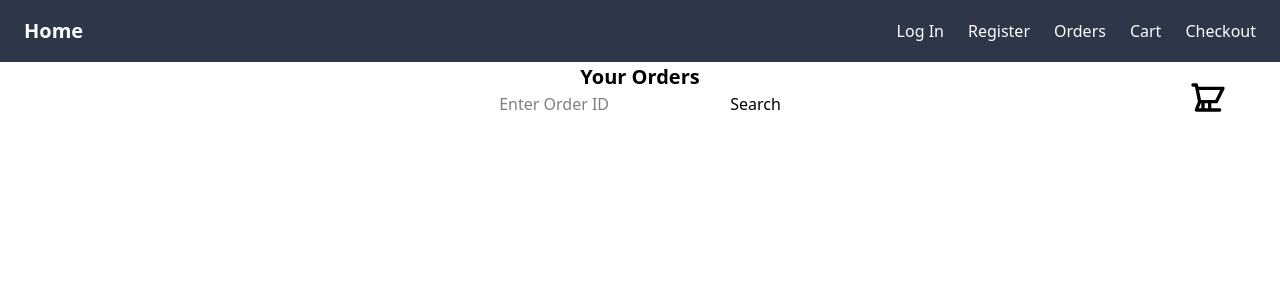
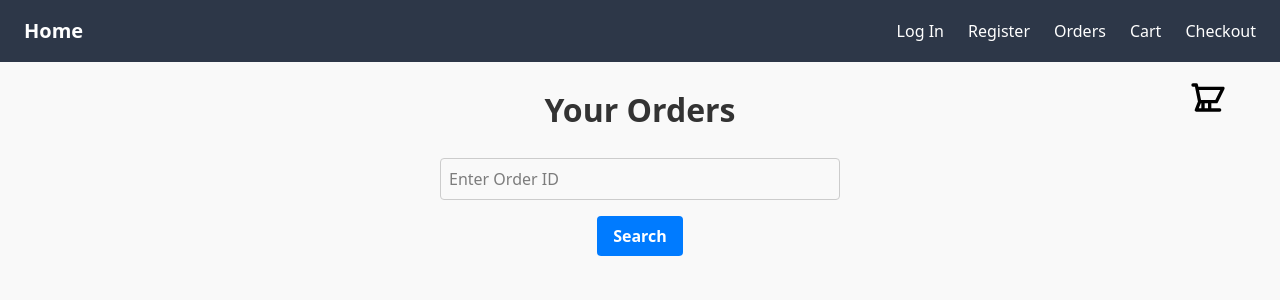
Before and after one commit to mwrowan89/restaurant-ordering-frontend, a React (Vite) app: page /orders in a window 1280 px wide. Shown: the top 300 px of the page. Built offline with nearby package versions, Linux system fonts and the light colour scheme.

Commit message:
Updated order search component with css

```diff
--- /dev/null
+++ b/src/components/Orders.css
@@ -0,0 +1,98 @@
+.orders-container {
+  padding: 24px;
+  background-color: #f9f9f9;
+  min-height: 100vh;
+}
+
+.orders-title {
+  font-size: 2rem;
+  font-weight: bold;
+  text-align: center;
+  color: #333;
+  margin-bottom: 24px;
+}
+
+.search-container {
+  display: flex;
+  flex-direction: column;
+  align-items: center;
+  margin-bottom: 32px;
+}
+
+.search-input {
+  width: 100%;
+  max-width: 400px;
+  padding: 8px;
+  border: 1px solid #ccc;
+  border-radius: 4px;
+  margin-bottom: 16px;
+  font-size: 1rem;
+}
+
+.search-button {
+  padding: 8px 16px;
+  background-color: #007bff;
+  color: white;
+  font-weight: bold;
+  border: none;
+  border-radius: 4px;
+  cursor: pointer;
+  transition: background-color 0.3s;
+}
+
+.search-button:hover {
+  background-color: #0056b3;
+}
+
+.search-result {
+  background-color: white;
+  padding: 16px;
+  border-radius: 8px;
+  box-shadow: 0 2px 4px rgba(0, 0, 0, 0.1);
+  margin-bottom: 32px;
+}
+
+.search-result-title {
+  font-size: 1.5rem;
+  font-weight: bold;
+  color: #555;
+  margin-bottom: 16px;
+}
+
+.no-orders {
+  text-align: center;
+  color: #888;
+  font-size: 1rem;
+}
+
+.orders-list {
+  list-style: none;
+  padding: 0;
+  margin: 0;
+}
+
+.order-item {
+  background-color: white;
+  padding: 16px;
+  border-radius: 8px;
+  box-shadow: 0 2px 4px rgba(0, 0, 0, 0.1);
+  margin-bottom: 16px;
+}
+
+.order-item p {
+  margin: 4px 0;
+  color: #555;
+}
+
+.order-item hr {
+  margin: 12px 0;
+  border: none;
+  border-top: 1px solid #eee;
+}
+
+.error-message {
+  color: #ff4d4f;
+  font-size: 1rem;
+  text-align: center;
+  margin-top: 16px;
+}
--- a/src/components/Orders.tsx
+++ b/src/components/Orders.tsx
@@ -1,5 +1,6 @@
 import { useState } from "react";
 import axios from "axios";
+import "./Orders.css";
 
 interface Order {
   id: number;
@@ -15,22 +16,40 @@ const Orders = () => {
   const [orders] = useState<Order[]>([]);
   const [searchId, setSearchId] = useState<string>("");
   const [searchResult, setSearchResult] = useState<Order | null>(null);
+  const [errorMessage, setErrorMessage] = useState<string | null>(null);
 
   const handleSearch = async () => {
-    if (!searchId) return;
+    if (!searchId) {
+      setErrorMessage("Please enter a valid Order ID.");
+      setSearchResult(null);
+      return;
+    }
 
     try {
       const response = await axios.get<Order>(`/api/orders/${searchId}`);
       setSearchResult(response.data);
+      setErrorMessage(null);
     } catch (error) {
-      console.error("Error fetching order by ID:", error);
+      if (
+        axios.isAxiosError(error) &&
+        error.response &&
+        error.response.status === 404
+      ) {
+        setErrorMessage(
+          "Order not found. Please check the Order ID and try again."
+        );
+      } else {
+        setErrorMessage(
+          "An error occurred while fetching the order. Please try again later."
+        );
+      }
       setSearchResult(null);
     }
   };
 
   return (
     <div className="orders-container">
-      <h1>Your Orders</h1>
+      <h1 className="orders-title">Your Orders</h1>
 
       <div className="search-container">
         <input
@@ -38,33 +57,57 @@ const Orders = () => {
           placeholder="Enter Order ID"
           value={searchId}
           onChange={(e) => setSearchId(e.target.value)}
+          className="search-input"
         />
-        <button onClick={handleSearch}>Search</button>
+        <button onClick={handleSearch} className="search-button">
+          Search
+        </button>
       </div>
+
+      {errorMessage && <p className="error-message">{errorMessage}</p>}
 
       {searchResult && (
         <div className="search-result">
-          <h2>Search Result</h2>
-          <p>Order ID: {searchResult.id}</p>
-          <p>Order Time: {new Date(searchResult.ordertime).toLocaleString()}</p>
-          <p>Status: {searchResult.status}</p>
-          {/* //TODO not working */}
-          {/* <p>Tax: ${searchResult.tax.toFixed(2)}</p>
-          <p>Tip: ${searchResult.tip.toFixed(2)}</p> */}
+          <h2 className="search-result-title">Search Result</h2>
+          <p>
+            <strong>Order ID:</strong> {searchResult.id}
+          </p>
+          <p>
+            <strong>Order Time:</strong>{" "}
+            {new Date(searchResult.ordertime).toLocaleString()}
+          </p>
+          <p>
+            <strong>Status:</strong> {searchResult.status}
+          </p>
+          {/* Uncomment if tax and tip are working */}
+          {/* <p><strong>Tax:</strong> ${searchResult.tax.toFixed(2)}</p>
+          <p><strong>Tip:</strong> ${searchResult.tip.toFixed(2)}</p> */}
           <hr />
         </div>
       )}
+
       {orders.length === 0 ? (
-        <p></p>
+        <p className="no-orders"></p>
       ) : (
-        <ul>
+        <ul className="orders-list">
           {orders.map((order) => (
-            <li key={order.id}>
-              <p>Order ID: {order.id}</p>
-              <p>Order Time: {new Date(order.ordertime).toLocaleString()}</p>
-              <p>Status: {order.status}</p>
-              <p>Tax: ${order.tax.toFixed(2)}</p>
-              <p>Tip: ${order.tip.toFixed(2)}</p>
+            <li key={order.id} className="order-item">
+              <p>
+                <strong>Order ID:</strong> {order.id}
+              </p>
+              <p>
+                <strong>Order Time:</strong>{" "}
+                {new Date(order.ordertime).toLocaleString()}
+              </p>
+              <p>
+                <strong>Status:</strong> {order.status}
+              </p>
+              <p>
+                <strong>Tax:</strong> ${order.tax.toFixed(2)}
+              </p>
+              <p>
+                <strong>Tip:</strong> ${order.tip.toFixed(2)}
+              </p>
               <hr />
             </li>
           ))}
```
